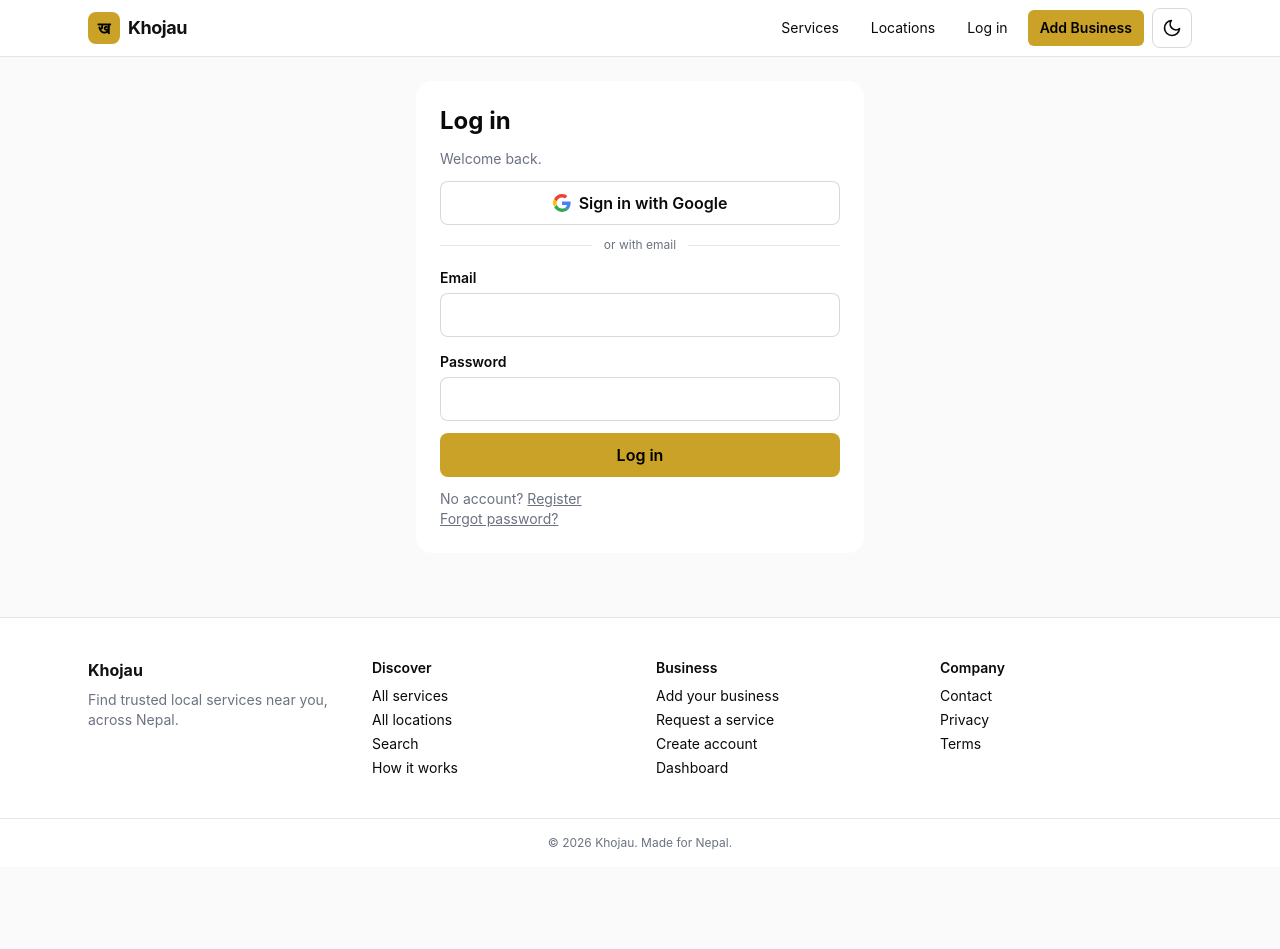
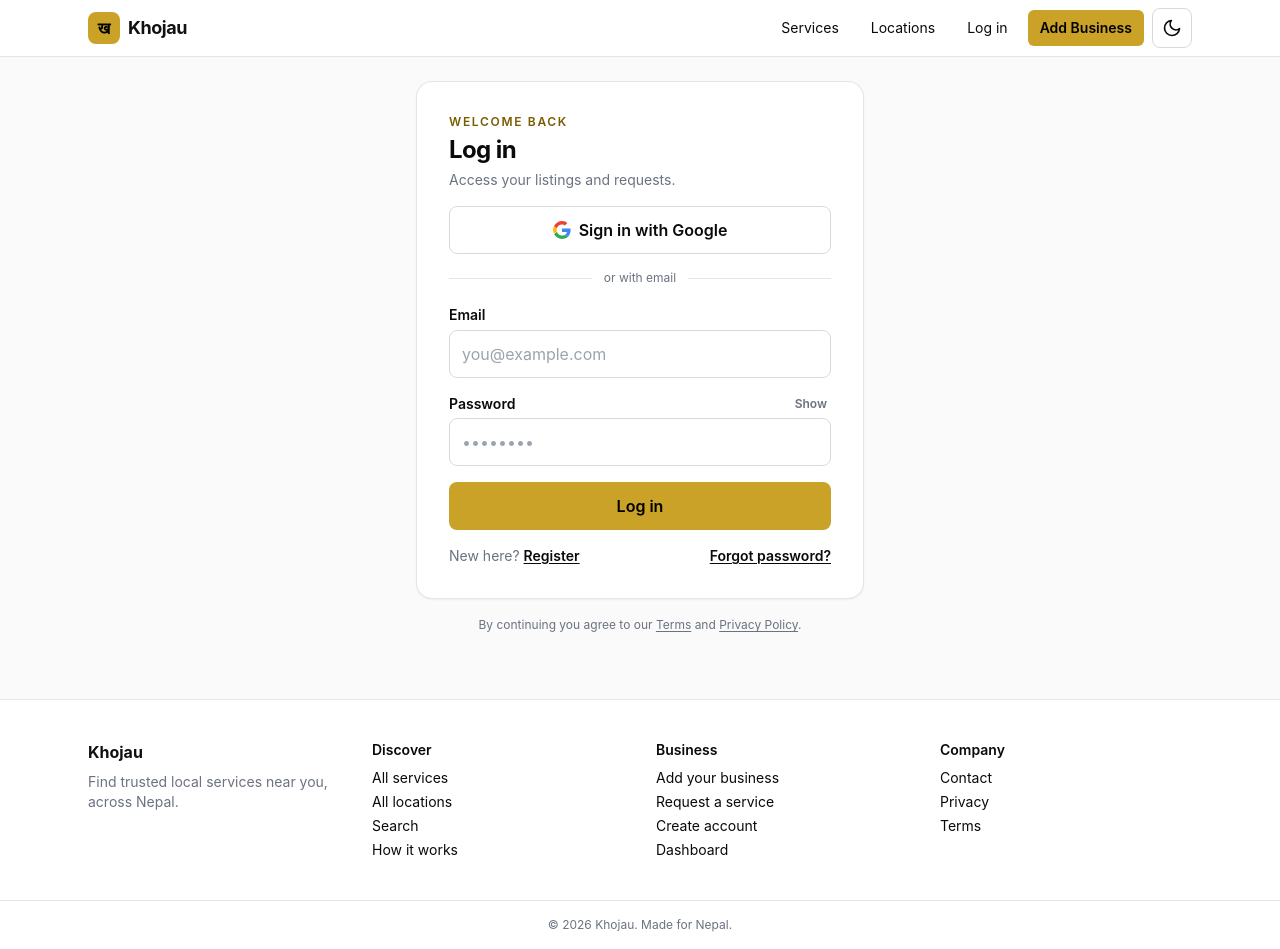
Before and after one commit to shyanbahadur123-sudo/Khojau, a Next.js app: page /login in a window 1280 px wide. Before the commit the page ends 867 px from the top, so only its background shows below. Built offline with nearby package versions, Linux system fonts and the light colour scheme; no server answers.

Commit message:
Premium auth + listing forms: eyebrows, steps, groups, alert washes, show-hide

```diff
--- a/app/add-business/page.tsx
+++ b/app/add-business/page.tsx
@@ -23,18 +23,26 @@ export default function AddBusinessPage() {
 
   return (
     <div className="mx-auto max-w-2xl pt-6">
-      <h1 className="text-2xl font-bold">Add your business</h1>
-      <p className="mt-1 text-sm text-[#6B7280]">Free basic listing. Submissions are reviewed before going public.</p>
-      <div className="mt-3 rounded-xl border border-[#C9A227]/40 bg-[#C9A227]/10 p-4 text-sm">
-        <p className="font-semibold">What happens next?</p>
-        <ol className="mt-1 list-decimal space-y-1 pl-5 text-[#0A0A0A]/85">
-          <li>You submit your business details below.</li>
-          <li>Our team reviews the listing (usually within a day or two).</li>
-          <li>Once approved, customers can find and contact you. Track status in your dashboard.</li>
-        </ol>
-      </div>
+      <p className="text-xs font-semibold uppercase tracking-[0.14em] text-[#7A5C00]">Free basic listing</p>
+      <h1 className="mt-1 text-2xl font-bold tracking-tight sm:text-3xl">Add your business</h1>
+      <p className="mt-1 text-sm text-[#6B7280]">Submissions are reviewed before going public. It takes a few minutes.</p>
+      <ol aria-label="How listing works" className="mt-4 grid gap-2 sm:grid-cols-3">
+        {[
+          ["1", "Submit", "Your business details"],
+          ["2", "Review", "Usually a day or two"],
+          ["3", "Go live", "Customers contact you"],
+        ].map(([n, t, d]) => (
+          <li key={n} className="flex items-center gap-3 rounded-xl border border-black/10 bg-[#FFFFFF] p-3">
+            <span aria-hidden="true" className="grid h-8 w-8 shrink-0 place-items-center rounded-full bg-[#C9A227]/15 text-sm font-bold text-[#7A5C00]">{n}</span>
+            <span>
+              <span className="block text-sm font-semibold leading-tight">{t}</span>
+              <span className="block text-xs text-[#6B7280]">{d}</span>
+            </span>
+          </li>
+        ))}
+      </ol>
       <form
-        className="mt-4 space-y-3 rounded-2xl bg-[#FFFFFF] p-6"
+        className="mt-4 space-y-6 rounded-2xl border border-black/10 bg-[#FFFFFF] p-6 shadow-sm sm:p-8"
         onSubmit={async (e) => {
           e.preventDefault();
           setError(null);
@@ -89,57 +97,73 @@ export default function AddBusinessPage() {
           }
         }}
       >
+        <fieldset>
+          <legend className="text-xs font-semibold uppercase tracking-[0.12em] text-[#6B7280]">The basics</legend>
+          <div className="mt-3 space-y-3">
         <div>
           <label htmlFor="business_name" className="text-sm font-semibold">Business name *</label>
-          <input id="business_name" name="business_name" required minLength={2} maxLength={120} className="mt-1 h-11 w-full rounded-lg border border-black/15 px-3" />
+          <input id="business_name" name="business_name" required minLength={2} maxLength={120} placeholder="e.g. Sharma Electricals" className="mt-1 h-12 w-full rounded-lg border border-black/15 bg-transparent px-3 transition-colors focus:border-black/30" />
         </div>
         <div className="grid gap-3 sm:grid-cols-2">
           <div>
             <label htmlFor="category_slug" className="text-sm font-semibold">Category *</label>
-            <select id="category_slug" name="category_slug" required className="mt-1 h-11 w-full rounded-lg border border-black/15 px-3">
+            <select id="category_slug" name="category_slug" required className="mt-1 h-12 w-full rounded-lg border border-black/15 bg-transparent px-3">
               {CATEGORIES.map((c) => <option key={c.slug} value={c.slug}>{c.name}</option>)}
             </select>
           </div>
           <div>
             <label htmlFor="phone" className="text-sm font-semibold">Phone *</label>
-            <input id="phone" name="phone" required placeholder="98XXXXXXXX" className="mt-1 h-11 w-full rounded-lg border border-black/15 px-3" />
+            <input id="phone" name="phone" required placeholder="98XXXXXXXX" className="mt-1 h-12 w-full rounded-lg border border-black/15 bg-transparent px-3 transition-colors focus:border-black/30" />
           </div>
         </div>
+          </div>
+        </fieldset>
+        <fieldset>
+          <legend className="text-xs font-semibold uppercase tracking-[0.12em] text-[#6B7280]">Location</legend>
+          <div className="mt-3 space-y-3">
         <div className="grid gap-3 sm:grid-cols-2">
           <div>
             <label htmlFor="city" className="text-sm font-semibold">City *</label>
-            <input id="city" name="city" required list="cities" className="mt-1 h-11 w-full rounded-lg border border-black/15 px-3" />
+            <input id="city" name="city" required list="cities" placeholder="e.g. Kathmandu" className="mt-1 h-12 w-full rounded-lg border border-black/15 bg-transparent px-3" />
             <datalist id="cities">{LOCATIONS.map((l) => <option key={l.slug} value={l.city} />)}</datalist>
           </div>
           <div>
             <label htmlFor="area" className="text-sm font-semibold">Area</label>
-            <input id="area" name="area" placeholder="e.g. Baneshwor" className="mt-1 h-11 w-full rounded-lg border border-black/15 px-3" />
+            <input id="area" name="area" placeholder="e.g. Baneshwor" className="mt-1 h-12 w-full rounded-lg border border-black/15 bg-transparent px-3 transition-colors focus:border-black/30" />
           </div>
         </div>
         <div>
           <label htmlFor="address" className="text-sm font-semibold">Street address</label>
-          <input id="address" name="address" maxLength={200} className="mt-1 h-11 w-full rounded-lg border border-black/15 px-3" />
+          <input id="address" name="address" maxLength={200} placeholder="House no., street" className="mt-1 h-12 w-full rounded-lg border border-black/15 bg-transparent px-3 transition-colors focus:border-black/30" />
         </div>
+          </div>
+        </fieldset>
+        <fieldset>
+          <legend className="text-xs font-semibold uppercase tracking-[0.12em] text-[#6B7280]">Description</legend>
+          <div className="mt-3">
         <div>
-          <label htmlFor="description" className="text-sm font-semibold">Description * (min 10 chars)</label>
-          <textarea id="description" name="description" required minLength={10} maxLength={2000} rows={4} className="mt-1 w-full rounded-lg border border-black/15 p-3" />
+          <label htmlFor="description" className="text-sm font-semibold">What do you offer? * <span className="font-normal text-[#6B7280]">(min 10 characters)</span></label>
+          <textarea id="description" name="description" required minLength={10} maxLength={2000} rows={4} placeholder="Services, experience, working hours…" className="mt-1 w-full rounded-lg border border-black/15 bg-transparent p-3 transition-colors focus:border-black/30" />
         </div>
-        <details className="rounded-lg border border-black/10 p-3 text-sm">
-          <summary className="cursor-pointer font-semibold">Optional details</summary>
-          <div className="mt-2 grid gap-3 sm:grid-cols-2">
-            <input name="whatsapp" placeholder="WhatsApp number" className="h-11 rounded-lg border border-black/15 px-3" />
-            <input name="email" type="email" placeholder="Email" className="h-11 rounded-lg border border-black/15 px-3" />
-            <input name="website" placeholder="Website https://…" className="h-11 rounded-lg border border-black/15 px-3" />
-            <input name="facebook" placeholder="Facebook URL" className="h-11 rounded-lg border border-black/15 px-3" />
-            <input name="instagram" placeholder="Instagram URL" className="h-11 rounded-lg border border-black/15 px-3" />
-            <input name="price_min" type="number" min={0} placeholder="Price min Rs." className="h-11 rounded-lg border border-black/15 px-3" />
-            <input name="price_max" type="number" min={0} placeholder="Price max Rs." className="h-11 rounded-lg border border-black/15 px-3" />
+          </div>
+        </fieldset>
+        <details className="rounded-xl border border-black/10 bg-black/5 p-4 text-sm">
+          <summary className="cursor-pointer font-semibold">Optional details — WhatsApp, links, prices</summary>
+          <div className="mt-3 grid gap-3 sm:grid-cols-2">
+            <input name="whatsapp" placeholder="WhatsApp number" aria-label="WhatsApp number" className="h-12 rounded-lg border border-black/15 bg-[#FFFFFF] px-3" />
+            <input name="email" type="email" placeholder="Email" aria-label="Email" className="h-12 rounded-lg border border-black/15 bg-[#FFFFFF] px-3" />
+            <input name="website" placeholder="Website https://…" aria-label="Website" className="h-12 rounded-lg border border-black/15 bg-[#FFFFFF] px-3" />
+            <input name="facebook" placeholder="Facebook URL" aria-label="Facebook URL" className="h-12 rounded-lg border border-black/15 bg-[#FFFFFF] px-3" />
+            <input name="instagram" placeholder="Instagram URL" aria-label="Instagram URL" className="h-12 rounded-lg border border-black/15 bg-[#FFFFFF] px-3" />
+            <input name="price_min" type="number" min={0} placeholder="Price min Rs." aria-label="Minimum price" className="h-12 rounded-lg border border-black/15 bg-[#FFFFFF] px-3" />
+            <input name="price_max" type="number" min={0} placeholder="Price max Rs." aria-label="Maximum price" className="h-12 rounded-lg border border-black/15 bg-[#FFFFFF] px-3" />
           </div>
         </details>
-        {error && <p role="alert" className="text-sm text-red-700">{error}</p>}
-        <button disabled={loading} className="h-12 w-full rounded-lg bg-[#C9A227] font-semibold text-black disabled:opacity-60">
+        {error && <p role="alert" className="rounded-lg bg-red-500/10 p-3 text-sm text-red-700 dark:text-red-400">{error}</p>}
+        <button disabled={loading} className="h-12 w-full rounded-lg bg-[#C9A227] font-semibold text-black transition-colors hover:bg-[#B8941F] disabled:opacity-60">
           {loading ? "Submitting…" : "Submit for review"}
         </button>
+        <p className="text-center text-xs text-[#6B7280]">Track approval status in your <a href="/dashboard" className="underline underline-offset-2">dashboard</a>.</p>
       </form>
     </div>
   );
--- a/components/AuthForm.tsx
+++ b/components/AuthForm.tsx
@@ -10,6 +10,7 @@ export default function AuthForm({ mode }: { mode: "login" | "register" }) {
   const params = useSearchParams();
   const [email, setEmail] = useState("");
   const [password, setPassword] = useState("");
+  const [showPw, setShowPw] = useState(false);
   const [error, setError] = useState<string | null>(null);
   const [notice, setNotice] = useState<string | null>(null);
   const [loading, setLoading] = useState(false);
@@ -43,16 +44,17 @@ export default function AuthForm({ mode }: { mode: "login" | "register" }) {
 
   if (!isSupabaseConfigured()) {
     return (
-      <div className="mx-auto mt-6 max-w-md rounded-2xl bg-[#FFFFFF] p-6">
-        <h1 className="text-2xl font-bold">{mode === "register" ? "Create account" : "Log in"}</h1>
+      <div className="mx-auto mt-6 w-full max-w-md rounded-2xl border border-black/10 bg-[#FFFFFF] p-6 shadow-sm sm:p-8">
+        <h1 className="text-2xl font-bold tracking-tight">{mode === "register" ? "Create account" : "Log in"}</h1>
         <p className="mt-2 text-sm">Authentication is not configured yet. Add Supabase credentials to <code>.env.local</code>.</p>
       </div>
     );
   }
 
   return (
+    <div className="mx-auto mt-6 w-full max-w-md">
       <form
-      className="mx-auto mt-6 max-w-md space-y-3 rounded-2xl bg-[#FFFFFF] p-6"
+        className="space-y-4 rounded-2xl border border-black/10 bg-[#FFFFFF] p-6 shadow-sm sm:p-8"
         onSubmit={async (e) => {
           e.preventDefault();
           setError(null);
@@ -81,15 +83,20 @@ export default function AuthForm({ mode }: { mode: "login" | "register" }) {
           }
         }}
       >
-      <h1 className="text-2xl font-bold">{mode === "register" ? "Create account" : "Log in"}</h1>
-      <p className="text-sm text-[#6B7280]">
-        {mode === "register" ? "One account for requesting services and listing your business." : "Welcome back."}
+        <div>
+          <p className="text-xs font-semibold uppercase tracking-[0.14em] text-[#7A5C00]">
+            {mode === "register" ? "Join Khojau" : "Welcome back"}
           </p>
+          <h1 className="mt-1 text-2xl font-bold tracking-tight">{mode === "register" ? "Create account" : "Log in"}</h1>
+          <p className="mt-1 text-sm text-[#6B7280]">
+            {mode === "register" ? "One account for requesting services and listing your business." : "Access your listings and requests."}
+          </p>
+        </div>
         <button
           type="button"
           disabled={oauthLoading}
           onClick={() => void signInWithGoogle()}
-        className="flex h-11 w-full items-center justify-center gap-2 rounded-lg border border-black/15 bg-white font-semibold hover:border-black/30 disabled:opacity-60"
+          className="flex h-12 w-full items-center justify-center gap-2 rounded-lg border border-black/15 bg-transparent font-semibold transition-colors hover:bg-black/5 disabled:opacity-60"
         >
           <svg aria-hidden="true" width="18" height="18" viewBox="0 0 24 24">
             <path fill="#4285F4" d="M23.5 12.3c0-.9-.1-1.5-.3-2.3H12v4.5h6.5c-.1 1.1-.8 2.7-2.4 3.8l-.1.1 3.5 2.7.1.1c2.2-2 3.9-5 3.9-8.9z" />
@@ -106,25 +113,43 @@ export default function AuthForm({ mode }: { mode: "login" | "register" }) {
         </div>
         <div>
           <label htmlFor="email" className="text-sm font-semibold">Email</label>
-        <input id="email" type="email" required autoComplete="email" value={email} onChange={(e) => setEmail(e.target.value)} className="mt-1 h-11 w-full rounded-lg border border-black/15 px-3" />
+          <input id="email" type="email" required autoComplete="email" value={email} onChange={(e) => setEmail(e.target.value)} placeholder="you@example.com" className="mt-1 h-12 w-full rounded-lg border border-black/15 bg-transparent px-3 transition-colors focus:border-black/30" />
         </div>
         <div>
+          <div className="flex items-center justify-between">
             <label htmlFor="password" className="text-sm font-semibold">Password</label>
-        <input id="password" type="password" required minLength={6} autoComplete={mode === "register" ? "new-password" : "current-password"} value={password} onChange={(e) => setPassword(e.target.value)} className="mt-1 h-11 w-full rounded-lg border border-black/15 px-3" />
+            <button
+              type="button"
+              onClick={() => setShowPw((v) => !v)}
+              aria-label={showPw ? "Hide password" : "Show password"}
+              aria-pressed={showPw}
+              className="rounded px-1 text-xs font-semibold text-[#6B7280] hover:underline"
+            >
+              {showPw ? "Hide" : "Show"}
+            </button>
+          </div>
+          <input id="password" type={showPw ? "text" : "password"} required minLength={6} autoComplete={mode === "register" ? "new-password" : "current-password"} value={password} onChange={(e) => setPassword(e.target.value)} placeholder="••••••••" className="mt-1 h-12 w-full rounded-lg border border-black/15 bg-transparent px-3 transition-colors focus:border-black/30" />
           {mode === "register" && <p className="mt-1 text-xs text-[#6B7280]">At least 6 characters.</p>}
         </div>
-      {(error || oauthError) && <p role="alert" className="text-sm text-red-700">{error ?? oauthError}</p>}
-      {notice && <p role="status" className="text-sm text-[#111111]">{notice}</p>}
-      <button disabled={loading} className="h-11 w-full rounded-lg bg-[#C9A227] font-semibold text-black disabled:opacity-60">
-        {loading ? "Please wait…" : mode === "register" ? "Register" : "Log in"}
+        {(error || oauthError) && <p role="alert" className="rounded-lg bg-red-500/10 p-3 text-sm text-red-700 dark:text-red-400">{error ?? oauthError}</p>}
+        {notice && <p role="status" className="rounded-lg bg-[#C9A227]/15 p-3 text-sm text-[#7A5C00]">{notice}</p>}
+        <button disabled={loading} className="h-12 w-full rounded-lg bg-[#C9A227] font-semibold text-black transition-colors hover:bg-[#B8941F] disabled:opacity-60">
+          {loading ? "Please wait…" : mode === "register" ? "Create account" : "Log in"}
         </button>
-      <p className="text-sm text-[#6B7280]">
+        <div className="flex items-center justify-between text-sm">
           {mode === "register" ? (
-          <>Already have an account? <a href="/login" className="underline">Log in</a></>
+            <p className="text-[#6B7280]">Have an account? <a href="/login" className="font-semibold text-[#0A0A0A] underline underline-offset-2">Log in</a></p>
           ) : (
-          <>No account? <a href="/register" className="underline">Register</a><br /><a href="/forgot-password" className="underline">Forgot password?</a></>
+            <>
+              <p className="text-[#6B7280]">New here? <a href="/register" className="font-semibold text-[#0A0A0A] underline underline-offset-2">Register</a></p>
+              <a href="/forgot-password" className="font-semibold text-[#0A0A0A] underline underline-offset-2">Forgot password?</a>
+            </>
           )}
+        </div>
+      </form>
+      <p className="mt-4 text-center text-xs leading-relaxed text-[#6B7280]">
+        By continuing you agree to our <a href="/terms" className="underline underline-offset-2">Terms</a> and <a href="/privacy" className="underline underline-offset-2">Privacy Policy</a>.
       </p>
-    </form>
+    </div>
   );
 }
```
Lines whose indentation alone changed are shown as unchanged.
